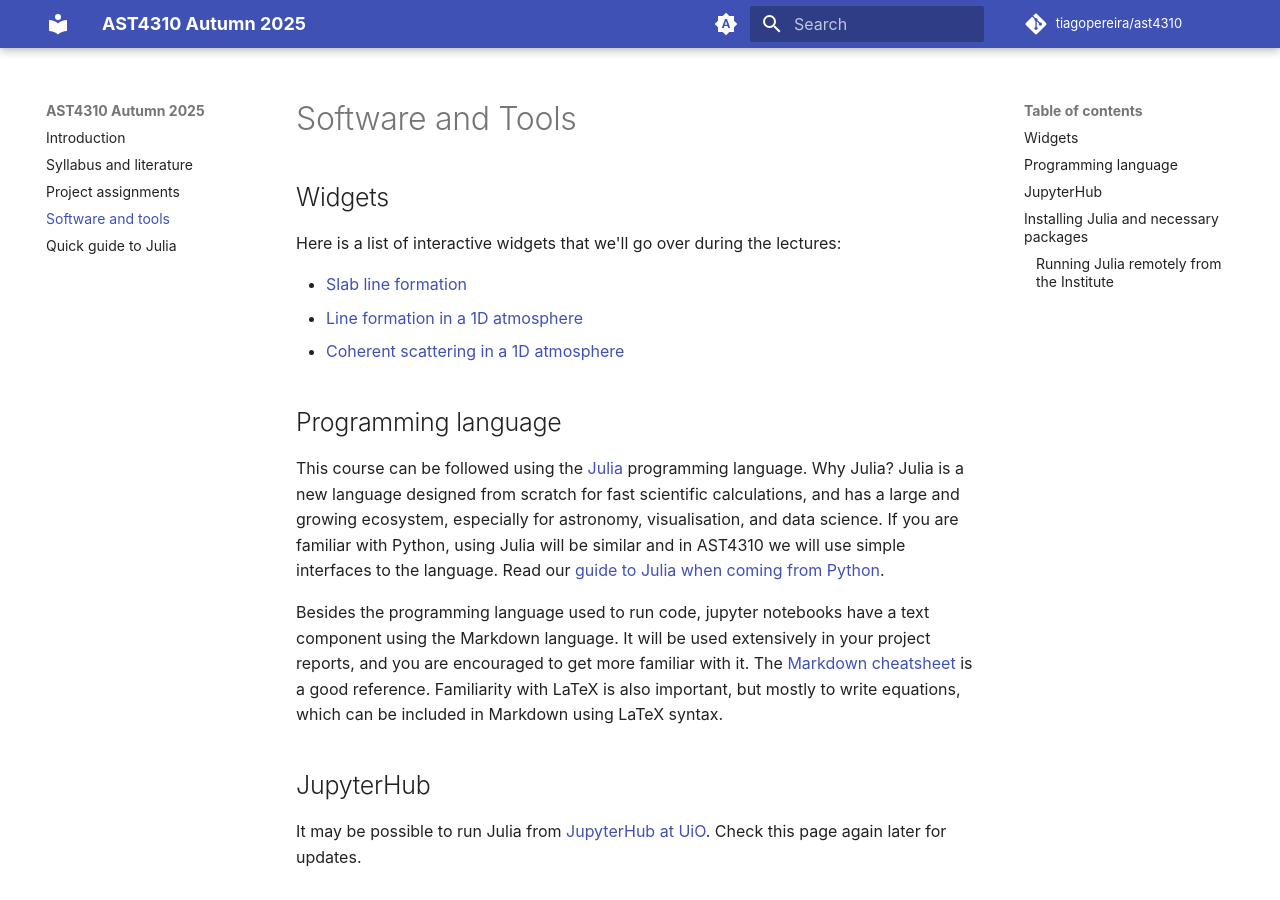
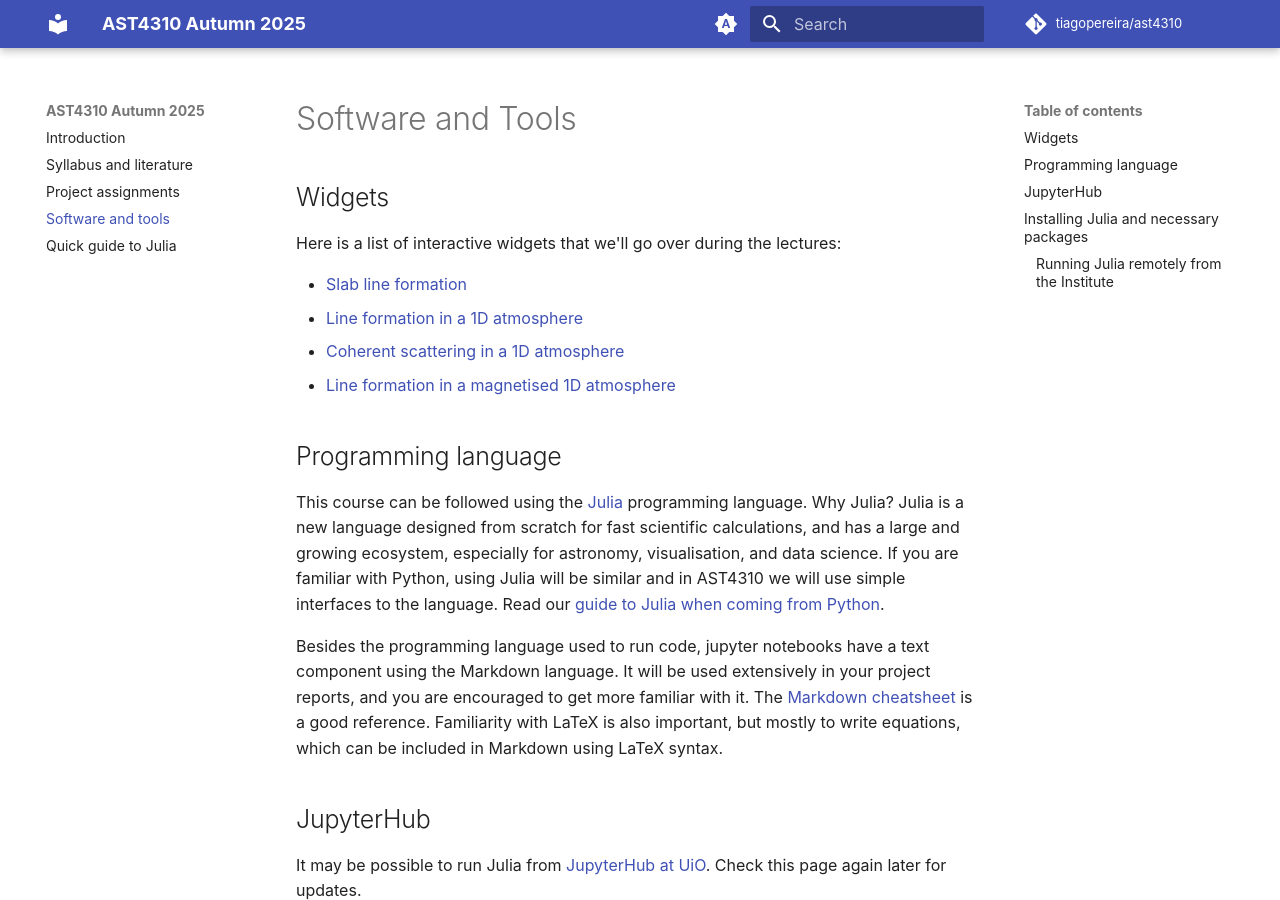
Before and after one commit to tiagopereira/ast4310, an MkDocs documentation site: the page built from docs/tools.md, in a window 1280 px wide and 900 px high. Built offline with MkDocs 1.6.1 and Material for MkDocs 9.7.7, drawn with Linux system fonts in a browser that asks for light colours; comment, search, counter and statistics services are not loaded.

Commit message:
Added link to UR.html

```diff
--- a/docs/tools.md
+++ b/docs/tools.md
@@ -7,6 +7,7 @@ Here is a list of interactive widgets that we'll go over during the lectures:
 * [Slab line formation](https://tiagopereira.space/widgets/slab.html)
 * [Line formation in a 1D atmosphere](https://tiagopereira.space/widgets/transp.html)
 * [Coherent scattering in a 1D atmosphere](https://tiagopereira.space/widgets/scattering.html)
+* [Line formation in a magnetised 1D atmosphere](https://tiagopereira.space/widgets/UR.html)
 
 
 ## Programming language
```
